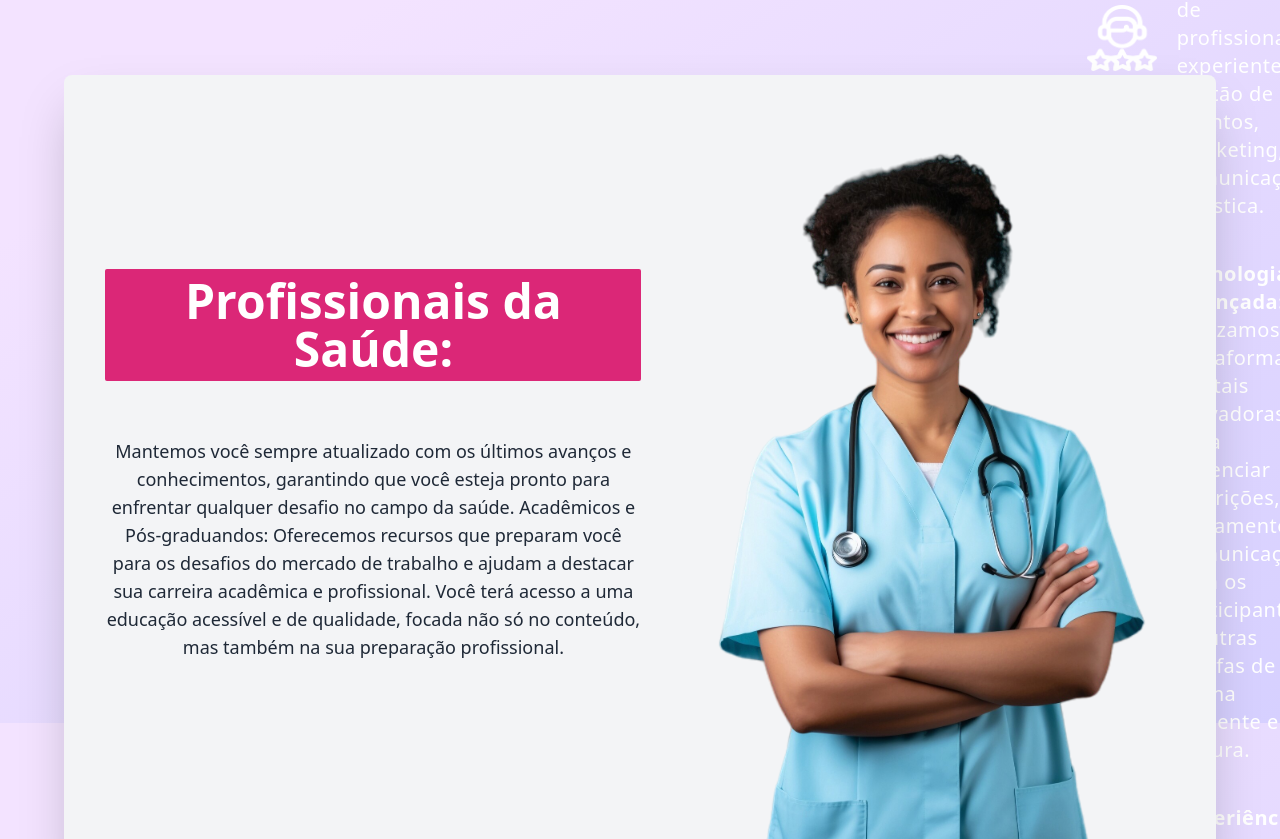
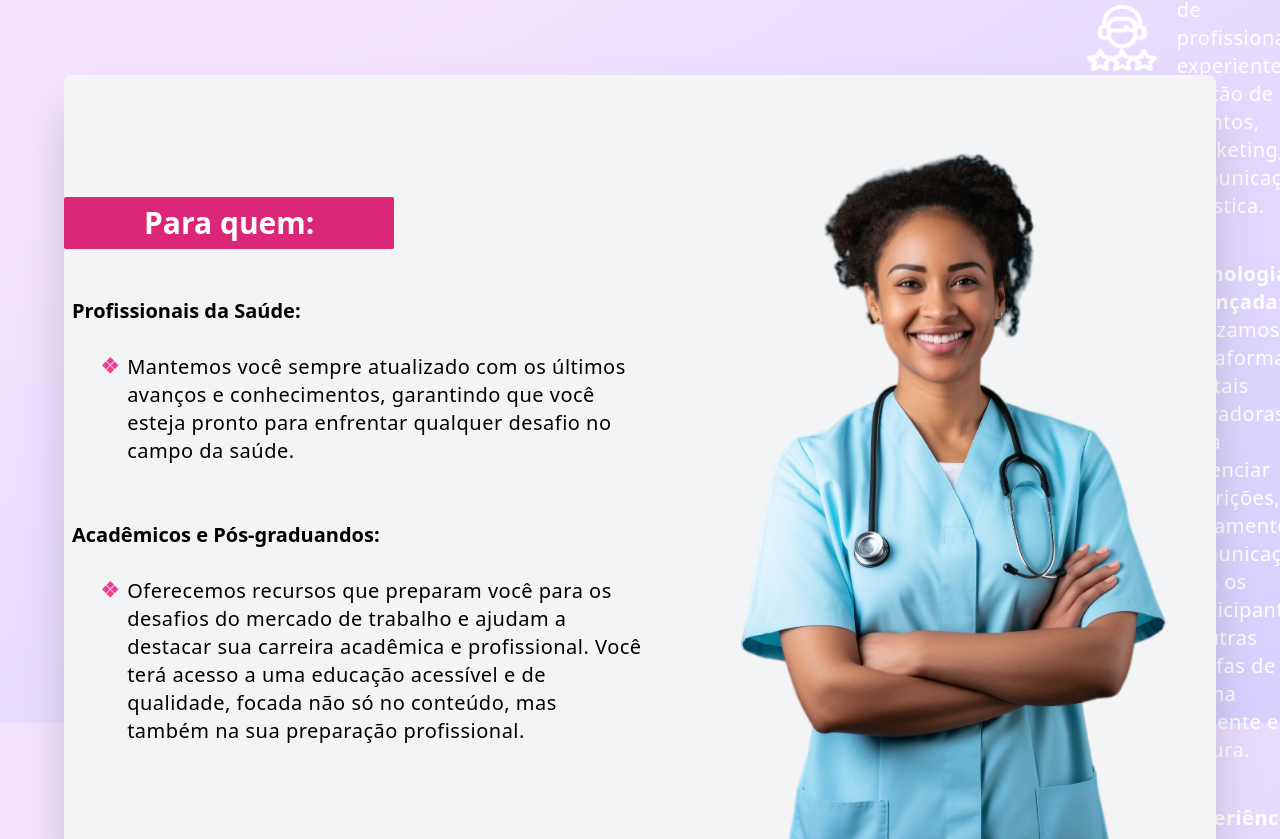
Before and after one commit to CertDevz/iplanner-project, a React (Vite) app: page / in a window 1280 px wide. Shown: the part 4877-5716 px from the top of the page. Built offline with nearby package versions, Linux system fonts and the light colour scheme; no server answers; a web font is replaced by a local one.

Commit message:
fix: ajustment in project

```diff
--- a/src/view/components/introduction/index.jsx
+++ b/src/view/components/introduction/index.jsx
@@ -1,7 +1,7 @@
 export default function Impact() {
   return (
     <div className="flex flex-col md:flex-row justify-between md:gap-40 mt-10 mb-10 md:mb-0 md:mt-0 md:h-screen">
-      <div className="flex flex-col md:items-center justify-center flex-1 md:mb-0">
+      <div className="flex flex-col items-center justify-center  md:mb-0">
         <div className="flex flex-col md:flex-row items-center gap-10 justify-center">
           <img
             src="/light.png"
--- a/src/view/components/para-quem/index.jsx
+++ b/src/view/components/para-quem/index.jsx
@@ -4,21 +4,41 @@ export default function ParaQuem() {
       id="para-quem"
       className="flex flex-col min-h-screen mt-10 max-w-[90%] mx-auto"
     >
-      <div className="flex items-center justify-center   bg-gray-100 rounded-lg shadow-2xl mt-24 h-[700px] md:h-full">
-        <div className="md:max-w-[50%] p-5 flex flex-col gap-10 text-center -mt-5">
-          <h1 className="font-semibold px-5 py-2 bg-[#db2777] rounded-sm text-white  md:text-5xl text-2xl ">
-            Profissionais da Saúde:
+      <div className="flex items-center justify-center   bg-gray-100 rounded-lg shadow-2xl mt-24 h-[850px] md:h-full">
+        <div className=" flex flex-col md:items-start justify-center  mb-10 md:mb-0">
+          <h1 className="font-semibold  px-20 py-2 bg-[#db2777] rounded-sm text-white text-center md:text-3xl text-2xl">
+            Para quem:
           </h1>
-
-          <p className="text-lg text-gray-800 mt-4">
-            Mantemos você sempre atualizado com os últimos avanços e
-            conhecimentos, garantindo que você esteja pronto para enfrentar
-            qualquer desafio no campo da saúde. Acadêmicos e Pós-graduandos:
-            Oferecemos recursos que preparam você para os desafios do mercado de
-            trabalho e ajudam a destacar sua carreira acadêmica e profissional.
-            Você terá acesso a uma educação acessível e de qualidade, focada não
-            só no conteúdo, mas também na sua preparação profissional.
-          </p>
+          <div className="mt-10 flex flex-col p-2">
+            <h2 className=" text-xl font-semibold">Profissionais da Saúde:</h2>
+            <ul className="mt-5 max-w-[90%] mx-auto flex flex-col gap-7">
+              <li className="flex gap-2  md:text-xl text-lg items-start mt-2">
+                <img src="/vector.svg" width={17} className="mt-1" />
+                <p className="tracking-wide text-xl">
+                  Mantemos você sempre atualizado com os últimos avanços e
+                  conhecimentos, garantindo que você esteja pronto para
+                  enfrentar qualquer desafio no campo da saúde.
+                </p>
+              </li>
+            </ul>
+          </div>
+          <div className="mt-10 flex flex-col p-2">
+            <h2 className=" text-xl font-semibold">
+              Acadêmicos e Pós-graduandos:
+            </h2>
+            <ul className="mt-5 max-w-[90%] mx-auto flex flex-col gap-7">
+              <li className="flex gap-2  md:text-xl text-lg items-start mt-2">
+                <img src="/vector.svg" width={17} className="mt-1" />
+                <p className="tracking-wide text-xl">
+                  Oferecemos recursos que preparam você para os desafios do
+                  mercado de trabalho e ajudam a destacar sua carreira acadêmica
+                  e profissional. Você terá acesso a uma educação acessível e de
+                  qualidade, focada não só no conteúdo, mas também na sua
+                  preparação profissional.
+                </p>
+              </li>
+            </ul>
+          </div>
         </div>
         <img
           src="/enfermeira2.png"
```
